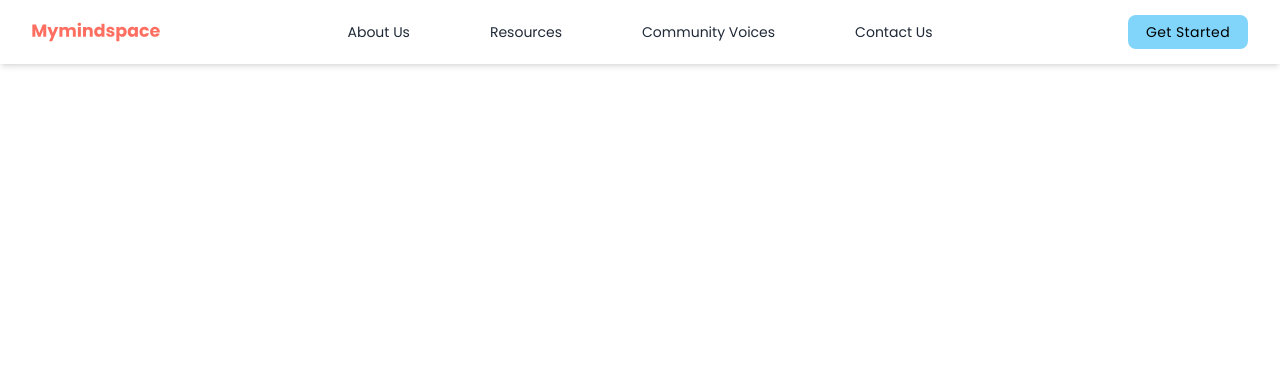
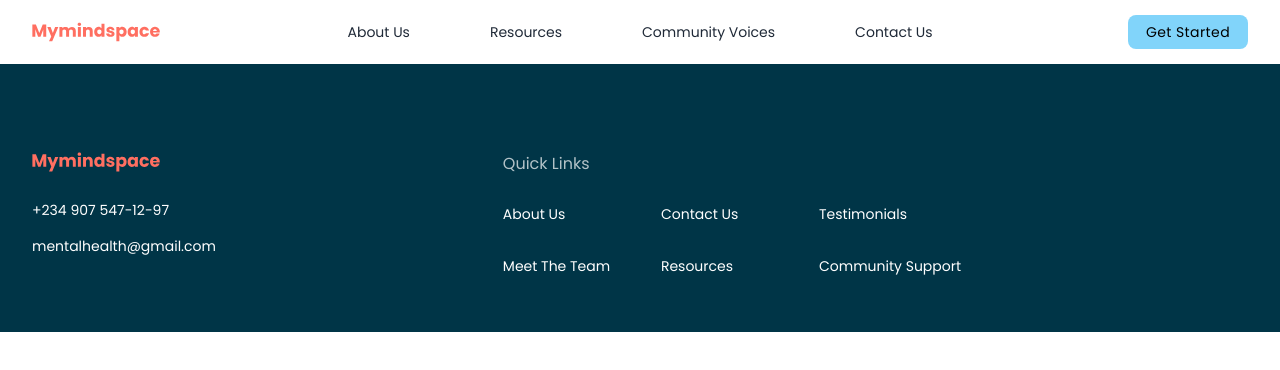
Before and after one commit to just-arizon/My-Mynd-Space, a React (Vite) app: page / in a window 1280 px wide. Shown: the top 370 px of the page. Built offline with nearby package versions, Linux system fonts and the light colour scheme.

Commit message:
Footer add

```diff
--- a/src/App.jsx
+++ b/src/App.jsx
@@ -1,13 +1,14 @@
 import { useState } from 'react'
 import './App.css';
 import Navbar from './components/navbar';
-
+import Footer from './components/footer';
 function App() {
   // const [count, setCount] = useState(0)
 
   return (
     <div className=''>
     <Navbar />
+    <Footer />
     </div>
   )
 }
--- /dev/null
+++ b/src/components/footer.jsx
@@ -0,0 +1,63 @@
+import React from 'react';
+import Logo from "../assets/Mymindspace.svg";
+
+const footer = () => {
+    const footerItems = [
+        { name: "About Us", href: "#home" },
+        { name: "Contact Us", href: "#pricing" },
+        { name: "Testimonials", href: "#pricing" },
+        { name: "Meet The Team", href: "#features" },
+        { name: "Resources", href: "#pricing" },
+        { name: "Community Support", href: "#pricing" },
+      ];
+    const footerIntro = [
+        { number: "+234 907 547-12-97", href: "#home" },
+        { email: "mentalhealth@gmail.com", href: "#pricing" },
+
+      ];
+  return (
+    <div className='bg-[#003547] flex flex-col py-12'>
+      <div className="lg:flex justify-between container mx-auto px-4 sm:px-6 lg:px-8">
+          <div className="footer-logo flex flex-col justify-center">
+            <img src={Logo} alt="" className="w-32 py-5" />
+            <div className="footer-nav_links grid grid-cols-1 md:grid-cols-1 lg:grid-cols-1 ">
+            {footerIntro.map((item, index) => (
+              <a
+                key={index}
+                href={item.href}
+                className="text-white hover:text-gray-600  py-2 rounded-md text-sm font-medium"
+              >
+                {item.number}
+                {item.email}
+              </a>
+            ))}
+            </div>
+          </div>
+
+          <div className="footer-links flex flex-col justify-center">
+            <div className="footer-link_heading py-5">
+                <h4 className='text-[#FEFEFE] opacity-70 mt-5'>Quick Links</h4>
+            </div>
+            <div className="footer-nav_links grid grid-cols-1 md:grid-cols-1 lg:grid-cols-3 gap-4">
+            {footerItems.map((item, index) => (
+              <a
+                key={index}
+                href={item.href}
+                className="text-white hover:text-gray-600  py-2 rounded-md text-sm font-medium"
+              >
+                {item.name}
+              </a>
+            ))}
+            </div>
+          </div>
+          <div className="footer-social"></div>
+      </div>
+
+      <div className="year-container">
+
+      </div>
+    </div>
+  );
+}
+
+export default footer;
```
